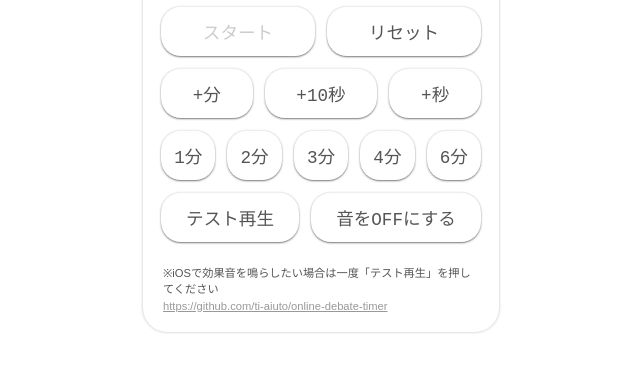
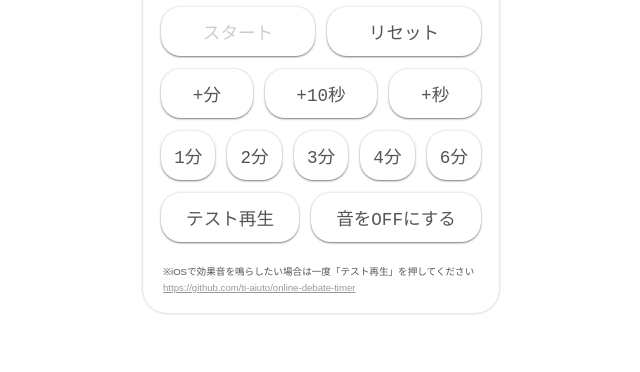
Before and after one commit to ti-aiuto/online-debate-timer, a plain HTML site: page src/timer.html in a window 1280 px wide. Shown: the part 184-556 px from the top of the page, without its empty margins (319-959 px from the left). Drawn offline with nearby package versions, Linux system fonts and the light colour scheme.

Commit message:
:pencil2: 注意書きのサイズ変更

```diff
--- a/src/timer.html
+++ b/src/timer.html
@@ -92,7 +92,7 @@
       }
 
       .timer__how-to-use {
-        font-size: 0.7rem;
+        font-size: 0.6rem;
         color: #555;
         margin: 0 20px 4px 20px;
       }
@@ -103,7 +103,7 @@
 
       .timer__copyright,
       .timer__copyright a {
-        font-size: 0.7rem;
+        font-size: 0.6rem;
         color: #999;
       }
     </style>
```
